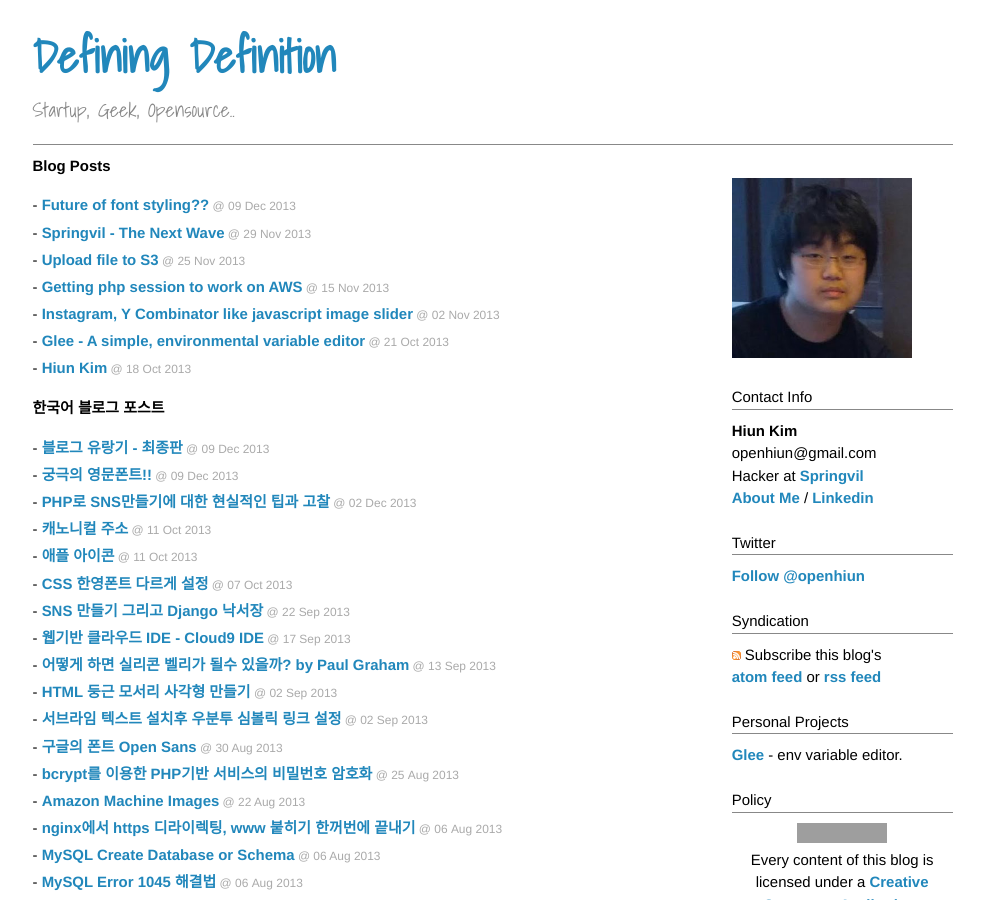
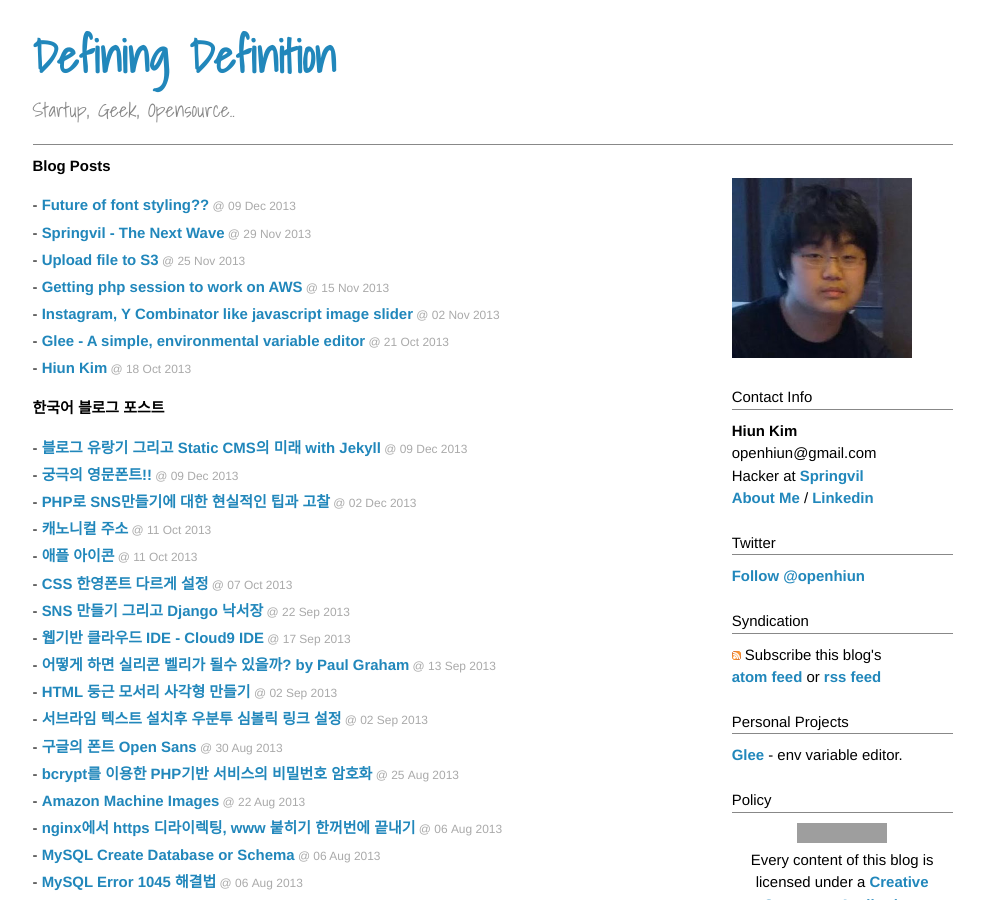
Before and after one commit to Gorski4123/openhiun.github.com, a Jekyll site: the page built from index.html, in a window 1280 px wide and 900 px high. Shown: the whole window, without its empty margins (160-1144 px from the left). Built offline with Jekyll 4.4.1, drawn with Linux system fonts in a browser that asks for light colours; Markdown is read by kramdown in place of the engine named in the settings; comment, search, counter and statistics services are not loaded; some of the changed lines change nothing that is shown; grey boxes are pictures that could not be loaded.

Commit message:
Update 2013-12-09-blog-traveling.md

```diff
--- a/_posts/2013-12-09-blog-traveling.md
+++ b/_posts/2013-12-09-blog-traveling.md
@@ -1,37 +1,41 @@
 ---
 layout: post
-title:  "블로그 유랑기 - 최종판"
+title:  "블로그 유랑기 그리고 Static CMS의 미래 with Jekyll"
 date:   2013-12-09 15:25:45
 categories: k
 permalink: /blog-traveling
 ---
 
 10살 초반 네이버 블로그를 썼다.
+
 16 티스토리를 썼다.
+
 17살 워드프레스를 썼다.
+
 18살 구글 블로거, 텀블러, <a href="http://postach.io/">Postach.io</a> (에버노트 기반 블로깅 플랫폼), 지킬을
 쓰고 나중에는 블로그는 직접 만들어 썼다(PHP-MySQL 기반.).
 
 내가 원하는 블로그의 기능은 크게 아래와 같았다.
 
 **-블로그 포스트 고유주소가 커스터마이징 가능할것.**
-(티스토리 : entry가 붙는다던가, 숫자가 분는건 싫다.
-텀블러 : 큰 아키텍처를 지탱하기위해 stackoverflow처럼 중간에 랜덤 숫자 넣는건 증오한다.. )
+티스토리 : entry가 붙는다던가, 숫자가 분는건 싫다.
+텀블러 : 큰 아키텍처를 지탱하기위해 stackoverflow처럼 중간에 랜덤 숫자 넣는건 증오한다.
 
 **-무료일것. 그리고 무료로 도메인 연결 가능할것.**
-(wordpress.com 도메인 연결 유료이다. wordpress가 궁극의 블로깅 툴이긴 한데, 블로그하려고 LAMP호스팅하는건 별로다.)
+wordpress.com 도메인 연결 유료이다.
+wordpress가 궁극의 블로깅 툴이긴 한데, 블로그하려고 LAMP호스팅하는건 별로다.
 
 **-www가 없이 사이트를 요청할경우 www있는 도메인으로 rewriting가능할것**
-(물론 반대도 가능해야된다.
+물론 반대도 가능해야된다.
 티스토리 : 강제 rewriting기능이 없고 상담사도 모른다.
 워드프레스 : 유료만 가능하고 셀프호스팅으로는 본전도 못뽑는다.
-텀블러 : wwww 컨트롤이 안된다. 티스토리랑 마찬가지)
+텀블러 : wwww 컨트롤이 안된다. 티스토리랑 마찬가지
 
 **-HTML UI의 코드 한줄까지 커스터마이징 가능할것.**
-(티스토리: 모바일은 제어 불가, 자체 문법 배우는데 비용이 소요되어서 탈락.
-워드프레스 : 너무 어렵기때문에 기회비용이 크다.)
+티스토리: 모바일은 제어 불가, 자체 문법 배우는데 비용이 소요되어서 탈락.
+워드프레스 : 너무 어렵기때문에 기회비용이 크다.
 
-정리해보자. 마이너인 Postach.io와 CustomLAMP는 여백상 제외한다.(inspired by Permat)
+정리해보자. 마이너인 Postach.io는 여백상 제외한다.(inspired by Fermat)
 
 <style type="text/css">
 .tftable {font-size:12px;color:#333333;width:100%;border-width: 1px;border-color: #729ea5;border-collapse: collapse;}
@@ -56,3 +60,20 @@
 
 궁극적으로 느낀 결론은 개발자라면 Gitdub에서 호스팅되는 지킬을 쓰면 좋고 일반인은 티스토리를 쓰면 좋겠다는 지극히
 주관적인 결론이 나왔다.
+
+**Jekyll이란?**
+Jekyll은 Github의 CEO인 <a href="http://tom.preston-werner.com">Tom Preston-Werner가 만든 Static 블로그 엔진이다.
+Static 블로그 엔진은 기존 워드프레스처럼 PHP라는 서버측 언어를 이용해 데이터베이스에서 데이터를 뽑아와 완성된 HTML페이지를 만드는것이 아니라, 새로운 변경사항이 생기면 블로그 엔진이 변경사항이 적용해서 정적인 HTML파일을 모두
+업데이트한다.
+
+블로그처럼 데이터의 Write보다 Read가 많을경우 참으로 유리한 방법이다. PHP와 MySQL에 캐시를 달아도 태생적으로 가벼운
+HMTL 블로그를 따라올수 없다.
+
+**좋은점, 약한점 그리고 미래**
+태생적인 장점은 속도지만 HMTL파일 그자체이기 때문에 포스트별 인기도 측정이라던가 방문자추 추적같은것을 '자체적'으로
+할수 없다. 여기서 자체적이란 말은 <a href="http://www.google.com/analytics">Google Analytics</a>같은 트레킹도구와
+그것들이 제공하는 API를 이용해서 Jekyll이 어느 포스타가 인기있는지 <a href="http://developmentseed.org/blog/google-analytics-jekyll-plugin/">플러그인</a>을 통해 판단하게 할수 있기 때문이다.
+
+최근 미국 정부사이트인 <a href-"http://www.healthcare.gov/">www.healthcare.gov/</a>역시 Static 블로그 엔진으로 돌아가고 있다. 갠적으로 지구 환경과 불피요한 프로세싱의 낭비를 줄이기 위해서라도 이런 툴은 좋은것 같다.
+
+기회가 된다면 <a href="http://developmentseed.org/blog/google-analytics-jekyll-plugin/">Jekyll과 Google Analytics를 결합하는 방법</a>에 대해서도 다뤄보고싶다. 아쉬운점은 Github의 Jekyll은 Safe모드로 동작해서 플러그인 사용이 안되는것 같다 ㅜㅜ
```
